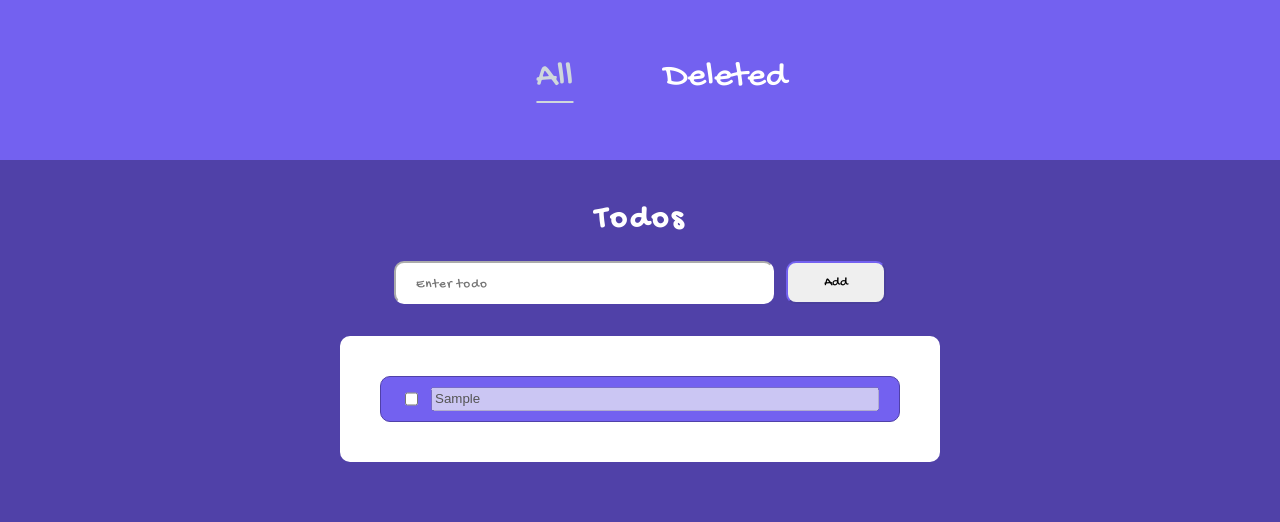
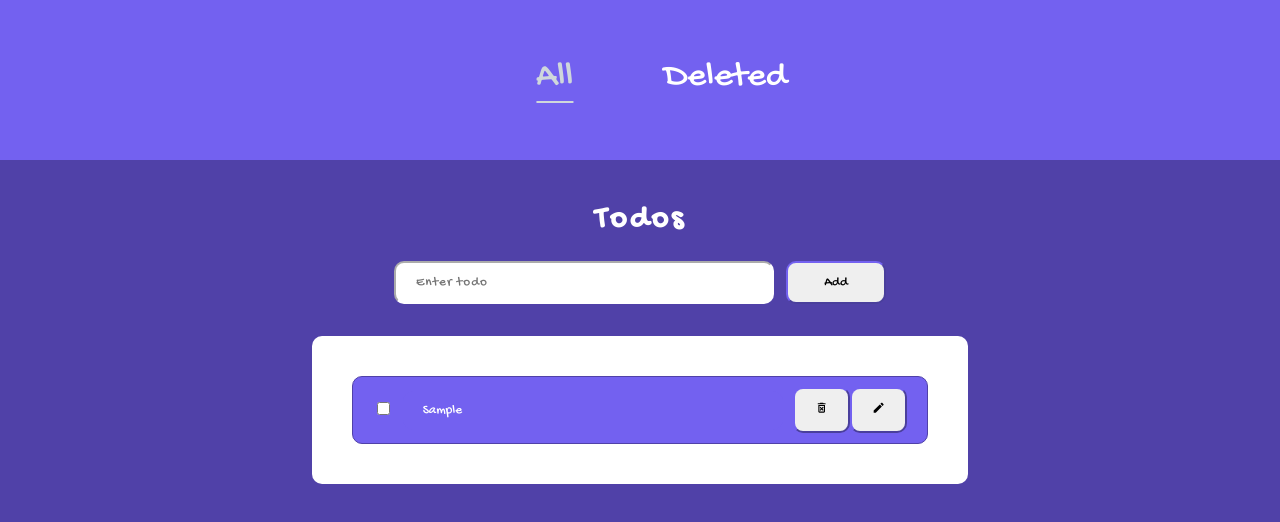
Before and after one commit to Pozdnya/Todos, a React (Vite) app: page /#/todos in a window 1280 px wide. Both pictures are taken after typing "Sample" into the empty fields and a click on the button "Add". Shown: the top 522 px of the page. Built offline with nearby package versions, Linux system fonts and the light colour scheme.

Commit message:
added todo item

```diff
--- a/package.json
+++ b/package.json
@@ -15,6 +15,7 @@
     "classnames": "^2.5.1",
     "react": "^18.2.0",
     "react-dom": "^18.2.0",
+    "react-icons": "^5.1.0",
     "react-redux": "^9.1.1",
     "react-router-dom": "^6.23.0",
     "sass": "^1.75.0",
--- a/src/components/TodoItem/TodoItem.scss
+++ b/src/components/TodoItem/TodoItem.scss
@@ -2,6 +2,7 @@
   min-width: 100%;
   display: flex;
   justify-content: center;
+  align-items: center;
   gap: 10px;
   padding: 10px 20px;
   border: 1px solid $secondary-color;
@@ -9,7 +10,13 @@
   background-color: $primary-color;
 
   &__title {
-    width: 100%;
-    height: 24px;
+    width: 380px;
+    padding: 12px 20px;
+    color: $white-color;
+
+    &:disabled {
+      background-color: $primary-color;
+      border: none;
+    }
   }
 }
--- a/src/components/TodoItem/TodoItem.tsx
+++ b/src/components/TodoItem/TodoItem.tsx
@@ -1,15 +1,37 @@
 import { FC } from "react"
 import { ITodo } from "../../types/interfaces"
+import Button from "../UI/Button/Button"
+import { MdOutlineDeleteForever } from "react-icons/md";
+import { MdModeEdit } from "react-icons/md";
+import Input from "../UI/Input/Input";
+import { InputTypeEnum } from "../../types/enums";
 
 interface Props {
   todo: ITodo
 }
 
-const TodoItem: FC<Props> = ({todo}) => {
+const TodoItem: FC<Props> = ({ todo }) => {
   return (
     <li className="todo">
-      <input type="checkbox" checked={todo.completed} className="todo__completed"/>
-      <input type="text" disabled={true} value={todo.title} className="todo__title"/>
+      <Input
+        type={InputTypeEnum.CHECKBOX}
+        checked={todo.completed}
+        classes="todo__completed"
+      />
+      <Input
+        value={todo.title}
+        classes="todo__title"
+        disabled={true}
+      />
+      <div className="todo__actions">
+        <Button>
+          <MdOutlineDeleteForever />
+        </Button>
+
+        <Button>
+          <MdModeEdit />
+        </Button>
+      </div>
     </li>
   )
 }
--- a/src/components/TodoList/TodoList.tsx
+++ b/src/components/TodoList/TodoList.tsx
@@ -5,11 +5,14 @@ const TodoList = () => {
   const { todos } = useAppSelector(state => state.todos)
 
   return (
-    <ul className="todo-list">
-      {todos.map(todo => (
-        <TodoItem key={todo.id} todo={todo} />
-      ))}
-    </ul>
+    <>
+      {!todos.length && <p>No todos yet</p>}
+      {!!todos.length && (<ul className="todo-list">
+        {todos.map(todo => (
+          <TodoItem key={todo.id} todo={todo} />
+        ))}
+      </ul>)}
+    </>
   )
 }
 
--- a/src/components/UI/Button/Button.scss
+++ b/src/components/UI/Button/Button.scss
@@ -1,7 +1,6 @@
 .button {
   padding: 12px 20px;
   border-radius: 10px;
-  min-width: 100px;
   font-family: "Gochi", sans-serif;
   border-color: $primary-color;
   transition: background-color .3s,
--- a/src/components/UI/Button/Button.tsx
+++ b/src/components/UI/Button/Button.tsx
@@ -1,18 +1,19 @@
 import { FC, ReactNode } from "react"
+import cn from 'classnames'
 import { ButtonTypeEnum } from '../../../types/enums'
-
 interface Props {
   children: ReactNode;
-  type: ButtonTypeEnum;
+  type?: ButtonTypeEnum;
   onClick?: () => void;
+  classes?: string;
 }
 
-const Button: FC<Props> = ({ children, type, onClick }) => {
+const Button: FC<Props> = ({ children, type = ButtonTypeEnum.BUTTON, onClick, classes }) => {
   return (
     <button
       type={type}
       onClick={onClick}
-      className='button'
+      className={cn('button', classes)}
     >
       {children}
     </button>
--- a/src/components/UI/Form/Form.scss
+++ b/src/components/UI/Form/Form.scss
@@ -8,6 +8,15 @@
   &__actions {
     display: flex;
     gap: 12px;
+
+    &-button {
+      min-width: 100px;
+    }
+
+    &-input {
+      width: 380px;
+      padding: 12px 20px;
+    }
   }
 
   &__error {
--- a/src/components/UI/Form/Form.tsx
+++ b/src/components/UI/Form/Form.tsx
@@ -39,8 +39,18 @@ const Form = () => {
   return (
     <form className="form" onSubmit={submitHandler}>
       <div className="form__actions">
-        <Input value={query} onChange={onChangeHandler} />
-        <Button type={ButtonTypeEnum.SUBMIT}>Add</Button>
+        <Input
+          value={query}
+          onChange={onChangeHandler}
+          placeholder="Enter todo"
+          classes="form__actions-input"
+        />
+        <Button
+          type={ButtonTypeEnum.SUBMIT}
+          classes="form__actions-button"
+        >
+          Add
+        </Button>
       </div>
       <div className="form__error">
         {inputError && <span className="form__error-message">Can't be empty</span>}
--- a/src/components/UI/Input/Input.scss
+++ b/src/components/UI/Input/Input.scss
@@ -1,14 +1,12 @@
 .input {
-  width: 100%;
+  width: fit-content;
 
   &__field {
-    width: 380px;
-    padding: 12px 20px;
     border-radius: 10px;
     border-color: $white-color;
+    font-family: "Gochi", sans-serif;
 
     &::placeholder {
-      font-family: "Gochi", sans-serif;
       letter-spacing: 1px;
     }
 
--- a/src/components/UI/Input/Input.tsx
+++ b/src/components/UI/Input/Input.tsx
@@ -1,20 +1,37 @@
 import { ChangeEvent, FC } from "react"
+import cn from 'classnames'
+import { InputTypeEnum } from "../../../types/enums";
 
 interface Props {
-  value: string;
-  onChange: (event: ChangeEvent<HTMLInputElement>) => void
- }
+  value?: string;
+  onChange?: (event: ChangeEvent<HTMLInputElement>) => void;
+  type?: InputTypeEnum;
+  placeholder?: string;
+  classes?: string;
+  checked?: boolean;
+  disabled?: boolean;
+}
 
-const Input: FC<Props> = ({value, onChange}) => {
+const Input: FC<Props> = ({
+  value,
+  onChange,
+  type = 'text',
+  placeholder,
+  classes,
+  checked,
+  disabled,
+}) => {
 
   return (
     <div className="input">
       <input
-        type="text"
-        className="input__field"
-        placeholder="Enter todo"
+        type={type}
+        className={cn("input__field", classes)}
+        placeholder={placeholder}
         onChange={onChange}
         value={value}
+        checked={checked}
+        disabled={disabled}
       />
     </div>
   )
--- a/src/types/enums.ts
+++ b/src/types/enums.ts
@@ -3,3 +3,14 @@ export enum ButtonTypeEnum {
   RESET = "reset",
   BUTTON = "button",
 }
+
+export enum InputTypeEnum {
+  TEXT = 'text',
+  CHECKBOX = 'checkbox',
+  NUMBER = 'number',
+  DATE = 'date',
+  EMAIL = 'email',
+  PASSWORD = 'password',
+  RADIO = 'radio',
+  SELECT = 'select',
+}
```
Also changed, not shown: 1 other file (tests, documents, lock files or other folders).
